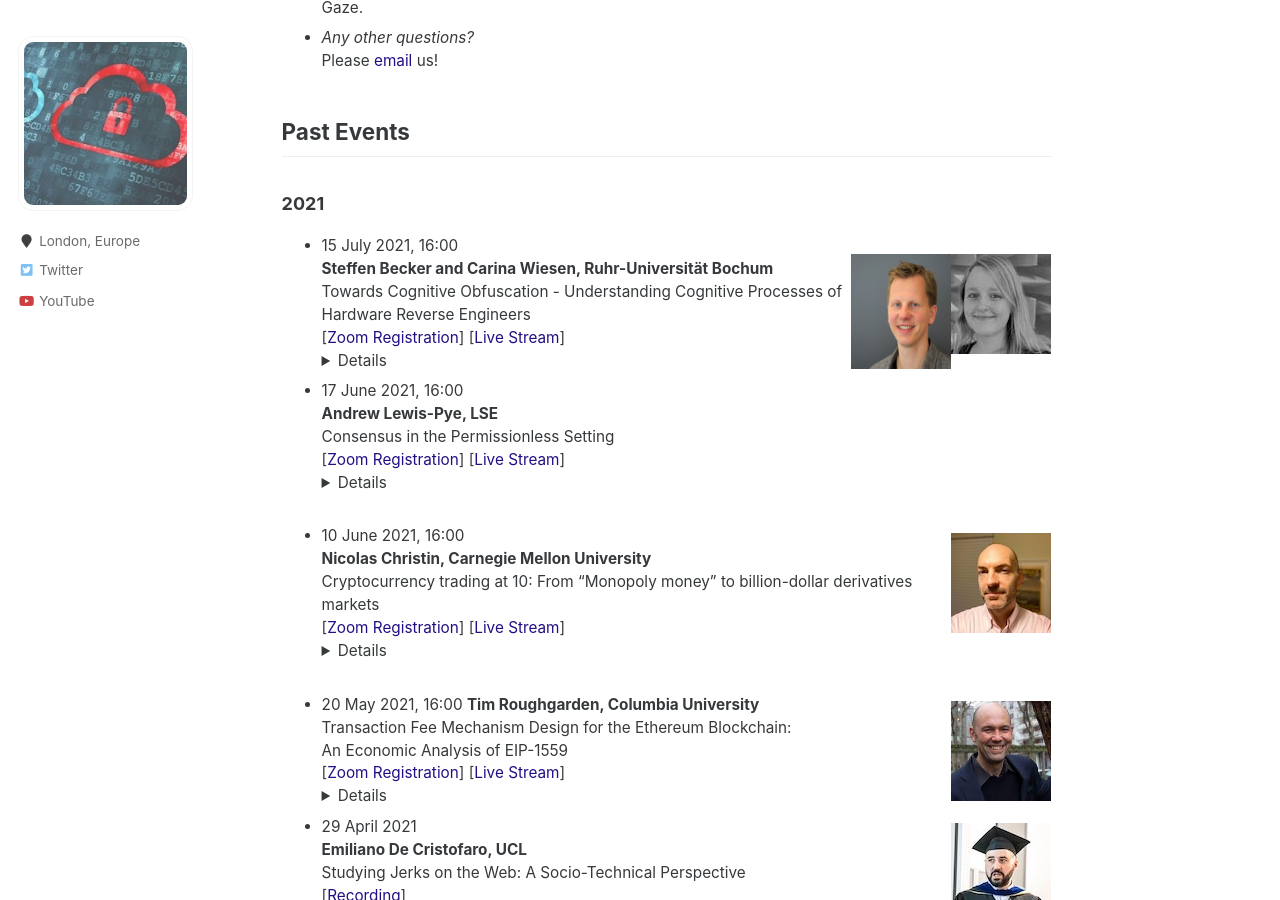
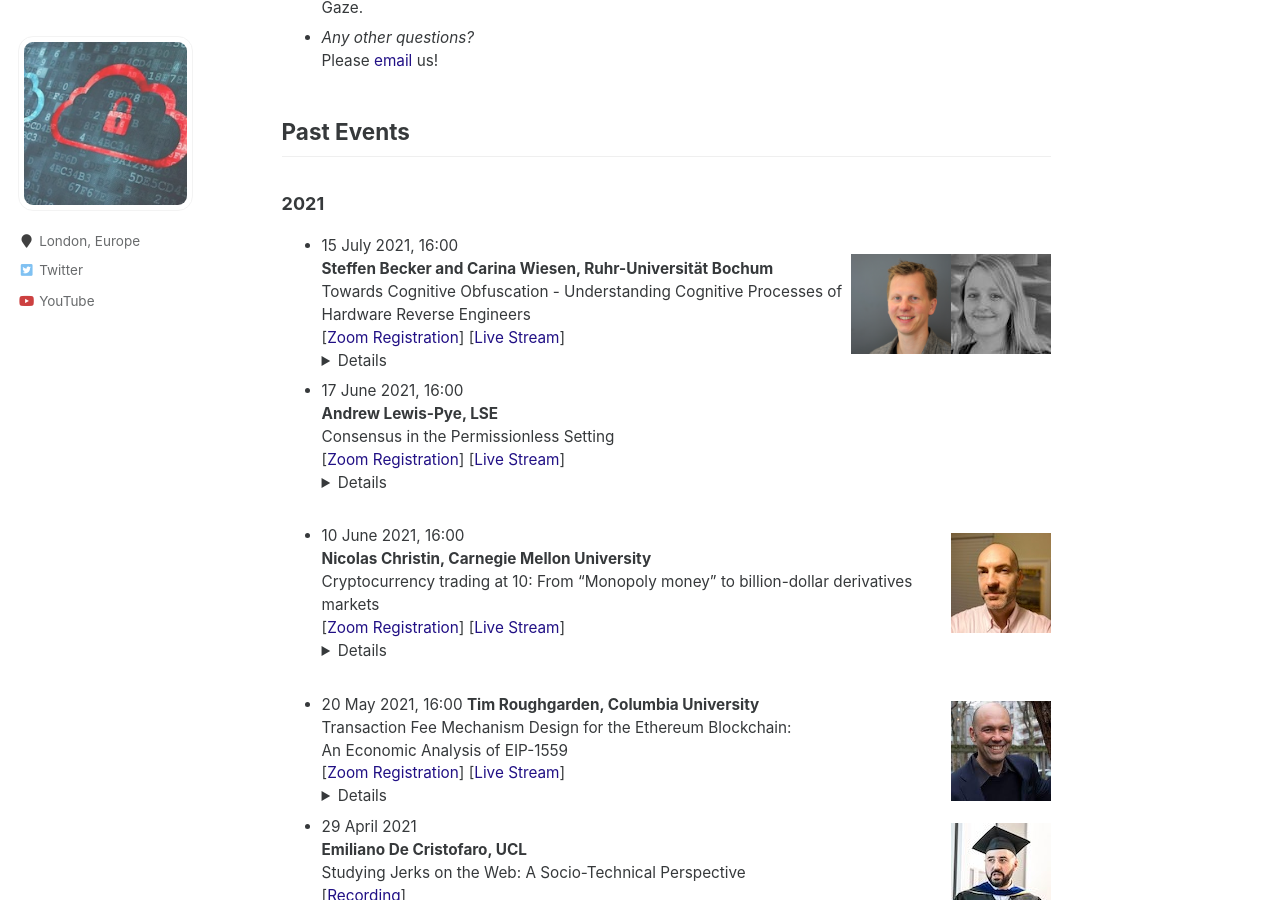
Before and after one commit to uclisec/uclisec.github.io, a Jekyll site: the page built from _pages/seminars.md, in a window 1280 px wide and 900 px high, scrolled down 905 px. Built offline with Jekyll 4.4.1, drawn with Linux system fonts in a browser that asks for light colours.

Commit message:
Update seminars.md

```diff
--- a/_pages/seminars.md
+++ b/_pages/seminars.md
@@ -40,7 +40,7 @@ Past Events
 
 ### 2021
 <img src="../images/carina.jpg" style="float:right;width:100px;height:100px;margin-top:30px">
-<img src="../images/Steffen.png" style="float:right;width:100px;height:115px;margin-top:30px">
+<img src="../images/Steffen.png" style="float:right;width:100px;height:100px;margin-top:30px">
 - 15 July 2021, 16:00
 **Steffen Becker and Carina Wiesen, Ruhr-Universität Bochum**
 Towards Cognitive Obfuscation - Understanding Cognitive Processes of Hardware Reverse Engineers
```
